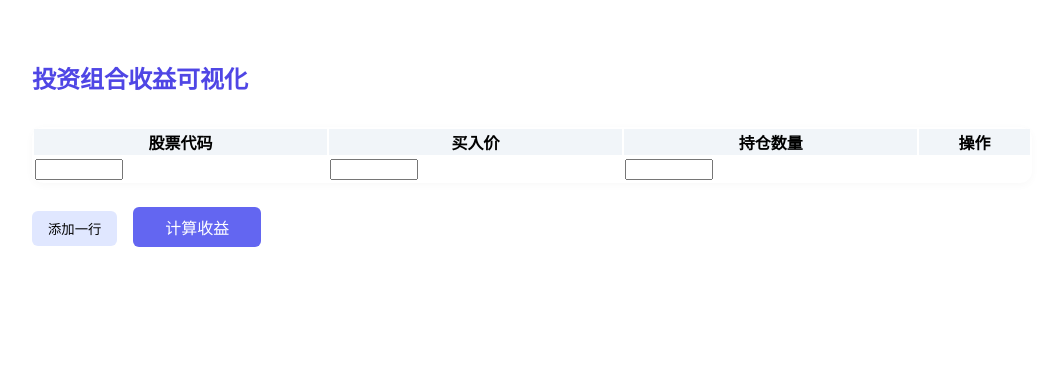
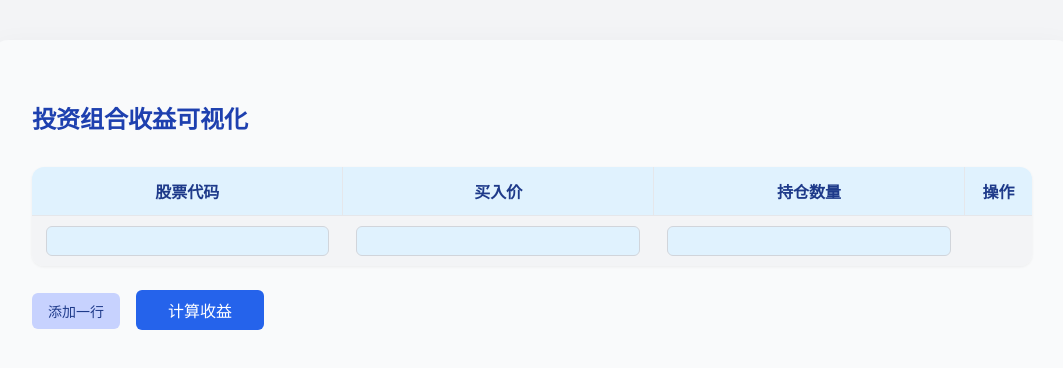
Before and after one commit to renmiamu/Nus_SmartFinView, a React (Create React App) app in the folder frontend/: page /portfolio in a window 1280 px wide. Shown: the top 368 px of the page, without its empty margins (108-1171 px from the left). Built offline with nearby package versions, Linux system fonts and the light colour scheme.

Commit message:
功能2测试完成

```diff
--- a/frontend/src/pages/Portfolio.jsx
+++ b/frontend/src/pages/Portfolio.jsx
@@ -1,96 +1,162 @@
 import React, { useState } from 'react';
 import axios from 'axios';
-import { PieChart, Pie, Cell, BarChart, Bar, XAxis, YAxis, Tooltip, Legend, ResponsiveContainer } from 'recharts';
+import {
+  PieChart, Pie, Cell,
+  BarChart, Bar, XAxis, YAxis,
+  Tooltip, Legend, ResponsiveContainer
+} from 'recharts';
 
-const COLORS = ['#6366f1', '#22d3ee', '#f59e42', '#ef4444', '#16a34a', '#a21caf'];
+const COLORS = ['#3b82f6', '#10b981', '#f59e0b', '#ef4444', '#8b5cf6', '#6366f1'];
 
 export default function Portfolio() {
-  const [holdings, setHoldings] = useState([
-    { ticker: '', shares: '', buyPrice: '' }
-  ]);
+  const [holdings, setHoldings] = useState([{ ticker: '', shares: '', buyPrice: '' }]);
   const [result, setResult] = useState(null);
 
-  // 添加一行
   const addRow = () => setHoldings([...holdings, { ticker: '', shares: '', buyPrice: '' }]);
-  // 删除一行
   const removeRow = idx => setHoldings(holdings.filter((_, i) => i !== idx));
-  // 修改输入
   const updateRow = (idx, key, value) => {
     const newHoldings = [...holdings];
     newHoldings[idx][key] = value;
     setHoldings(newHoldings);
   };
 
-  // 计算收益
   const handleCalculate = async () => {
-    const responses = await Promise.all(
-      holdings
+    const payload = holdings
       .filter(h => h.ticker && h.shares && h.buyPrice)
-        .map(h =>
-          axios.get('http://localhost:8000/stock/profit', {
-            params: { ticker: h.ticker, shares: h.shares, buy_price: h.buyPrice }
-          })
-        )
-    );
-    setResult(responses.map(r => r.data));
+      .map(h => ({
+        ticker: h.ticker,
+        shares: parseFloat(h.shares),
+        buy_price: parseFloat(h.buyPrice)
+      }));
+
+    try {
+      const res = await axios.post('http://localhost:8000/stock/profit/batch', payload);
+      setResult(res.data);
+    } catch (err) {
+      console.error('请求失败', err);
+      alert("查询失败，请检查股票代码或稍后再试");
+    }
   };
 
-  // 饼图数据
-  const pieData = result?.map(r => ({
-    name: r.ticker,
-    value: r.current_value
-  })) || [];
+  const pieData = result?.map(r => ({ name: r.ticker, value: r.current_value })) || [];
+  const barData = result?.map(r => ({ name: r.ticker, profit: r.profit })) || [];
 
-  // 柱状图数据
-  const barData = result?.map(r => ({
-    name: r.ticker,
-    profit: r.profit
-  })) || [];
-
-  // 总收益率
   const totalCost = result?.reduce((sum, r) => sum + r.cost, 0) || 0;
   const totalValue = result?.reduce((sum, r) => sum + r.current_value, 0) || 0;
   const totalReturn = totalCost ? ((totalValue - totalCost) / totalCost * 100).toFixed(2) : 0;
 
   return (
-    <div style={{ maxWidth: 1000, margin: '0 auto', padding: 40 }}>
-      <h2 style={{ color: '#4f46e5', marginBottom: 32 }}>投资组合收益可视化</h2>
-      <table style={{ width: '100%', marginBottom: 24, background: '#fff', borderRadius: 12, boxShadow: '0 2px 8px rgba(0,0,0,0.03)' }}>
+    <div style={{ background: '#f3f4f6', minHeight: '100vh', padding: '40px 20px' }}>
+      <div style={{
+        maxWidth: 1000,
+        margin: '0 auto',
+        background: '#f9fafb',
+        borderRadius: 16,
+        padding: 40,
+        boxShadow: '0 8px 30px rgba(0,0,0,0.05)',
+        fontFamily: 'Arial, sans-serif'
+      }}>
+        <h2 style={{ color: '#1e40af', marginBottom: 32, fontWeight: 'bold' }}>投资组合收益可视化</h2>
+
+        {/* 表格输入 */}
+        <table style={{
+          width: '100%',
+          marginBottom: 24,
+          borderRadius: 12,
+          borderCollapse: 'collapse',
+          overflow: 'hidden',
+          boxShadow: '0 1px 3px rgba(0, 0, 0, 0.06)'
+        }}>
           <thead>
-          <tr style={{ background: '#f1f5f9' }}>
-            <th>股票代码</th>
-            <th>买入价</th>
-            <th>持仓数量</th>
-            <th>操作</th>
+            <tr style={{ backgroundColor: '#e0f2fe', color: '#1e3a8a', fontWeight: 600 }}>
+              <th style={{ padding: '12px 8px', borderRight: '1px solid #e5e7eb' }}>股票代码</th>
+              <th style={{ padding: '12px 8px', borderRight: '1px solid #e5e7eb' }}>买入价</th>
+              <th style={{ padding: '12px 8px', borderRight: '1px solid #e5e7eb' }}>持仓数量</th>
+              <th style={{ padding: '12px 8px' }}>操作</th>
             </tr>
           </thead>
-        <tbody>
+          <tbody style={{ backgroundColor: '#f3f4f6' }}>
             {holdings.map((h, idx) => (
-            <tr key={idx}>
-              <td>
-                <input value={h.ticker} onChange={e => updateRow(idx, 'ticker', e.target.value.toUpperCase())} style={{ width: 80 }} />
+              <tr key={idx} style={{ textAlign: 'center', borderTop: '1px solid #e5e7eb' }}>
+                {['ticker', 'buyPrice', 'shares'].map(field => (
+                  <td style={{ padding: 10 }} key={field}>
+                    <input
+                      value={h[field]}
+                      onChange={e => updateRow(idx, field, e.target.value)}
+                      style={{
+                        width: '90%',
+                        padding: '6px 10px',
+                        borderRadius: 6,
+                        border: '1px solid #d1d5db',
+                        background: '#e0f2fe',
+                        outline: 'none',
+                        fontSize: 14
+                      }}
+                      onFocus={e => e.target.style.border = '1px solid #3b82f6'}
+                      onBlur={e => e.target.style.border = '1px solid #d1d5db'}
+                    />
                   </td>
-              <td>
-                <input value={h.buyPrice} onChange={e => updateRow(idx, 'buyPrice', e.target.value)} style={{ width: 80 }} />
-              </td>
-              <td>
-                <input value={h.shares} onChange={e => updateRow(idx, 'shares', e.target.value)} style={{ width: 80 }} />
-              </td>
-              <td>
-                {holdings.length > 1 && <button onClick={() => removeRow(idx)} style={{ color: '#ef4444', border: 'none', background: 'none', cursor: 'pointer' }}>删除</button>}
+                ))}
+                <td style={{ padding: 10 }}>
+                  {holdings.length > 1 && (
+                    <button
+                      onClick={() => removeRow(idx)}
+                      style={{
+                        color: '#dc2626',
+                        border: 'none',
+                        background: 'none',
+                        cursor: 'pointer',
+                        fontSize: 14
+                      }}
+                      onMouseEnter={e => e.target.style.color = '#b91c1c'}
+                      onMouseLeave={e => e.target.style.color = '#dc2626'}
+                    >
+                      删除
+                    </button>
+                  )}
                 </td>
               </tr>
             ))}
           </tbody>
         </table>
-      <button onClick={addRow} style={{ marginRight: 16, background: '#e0e7ff', border: 'none', borderRadius: 6, padding: '8px 16px', cursor: 'pointer' }}>添加一行</button>
-      <button onClick={handleCalculate} style={{ background: '#6366f1', color: '#fff', border: 'none', borderRadius: 6, padding: '8px 32px', fontSize: 16, cursor: 'pointer' }}>计算收益</button>
+
+        {/* 操作按钮 */}
+        <div style={{ marginBottom: 40 }}>
+          <button onClick={addRow} style={{
+            marginRight: 16,
+            background: '#c7d2fe',
+            color: '#1e3a8a',
+            border: 'none',
+            borderRadius: 6,
+            padding: '8px 16px',
+            fontSize: 14,
+            cursor: 'pointer'
+          }}>添加一行</button>
+
+          <button onClick={handleCalculate} style={{
+            background: '#2563eb',
+            color: '#fff',
+            border: 'none',
+            borderRadius: 6,
+            padding: '8px 32px',
+            fontSize: 16,
+            cursor: 'pointer'
+          }}>计算收益</button>
+        </div>
+
+        {/* 图表展示 */}
         {result && (
-        <div style={{ marginTop: 40 }}>
+          <div>
             <div style={{ fontSize: 18, marginBottom: 24 }}>
-            当前总收益率：<span style={{ color: totalReturn >= 0 ? '#ef4444' : '#22d3ee', fontWeight: 600 }}>{totalReturn}%</span>
+              当前总收益率：
+              <span style={{ color: totalReturn >= 0 ? '#16a34a' : '#dc2626', fontWeight: 600 }}>
+                {totalReturn}%
+              </span>
             </div>
-          <h3 style={{ color: '#4f46e5', marginBottom: 16 }}>持仓分布</h3>
+
+            {/* 饼图区域 */}
+            <div style={{ background: '#f0f4f8', borderRadius: 12, padding: 20, marginBottom: 32 }}>
+              <h3 style={{ color: '#0369a1', marginBottom: 16 }}>持仓分布</h3>
               <ResponsiveContainer width="100%" height={300}>
                 <PieChart>
                   <Pie data={pieData} dataKey="value" nameKey="name" outerRadius={100} label>
@@ -102,17 +168,28 @@ export default function Portfolio() {
                   <Legend />
                 </PieChart>
               </ResponsiveContainer>
-          <h3 style={{ color: '#4f46e5', margin: '32px 0 16px' }}>个股盈亏</h3>
+            </div>
+
+            {/* 柱状图区域 */}
+            <div style={{ background: '#f0f4f8', borderRadius: 12, padding: 20 }}>
+              <h3 style={{ color: '#0369a1', marginBottom: 16 }}>个股盈亏</h3>
               <ResponsiveContainer width="100%" height={300}>
                 <BarChart data={barData}>
                   <XAxis dataKey="name" />
                   <YAxis />
                   <Tooltip />
-              <Bar dataKey="profit" fill="#6366f1" />
+                  <Legend />
+                  <Bar dataKey="profit">
+                    {barData.map((entry, idx) => (
+                      <Cell key={`bar-${entry.name}`} fill={COLORS[idx % COLORS.length]} />
+                    ))}
+                  </Bar>
                 </BarChart>
               </ResponsiveContainer>
             </div>
+          </div>
         )}
+      </div>
     </div>
   );
 }
```
Also changed, not shown: 1 other file (tests, documents, lock files or other folders). Lines whose indentation alone changed are shown as unchanged.
